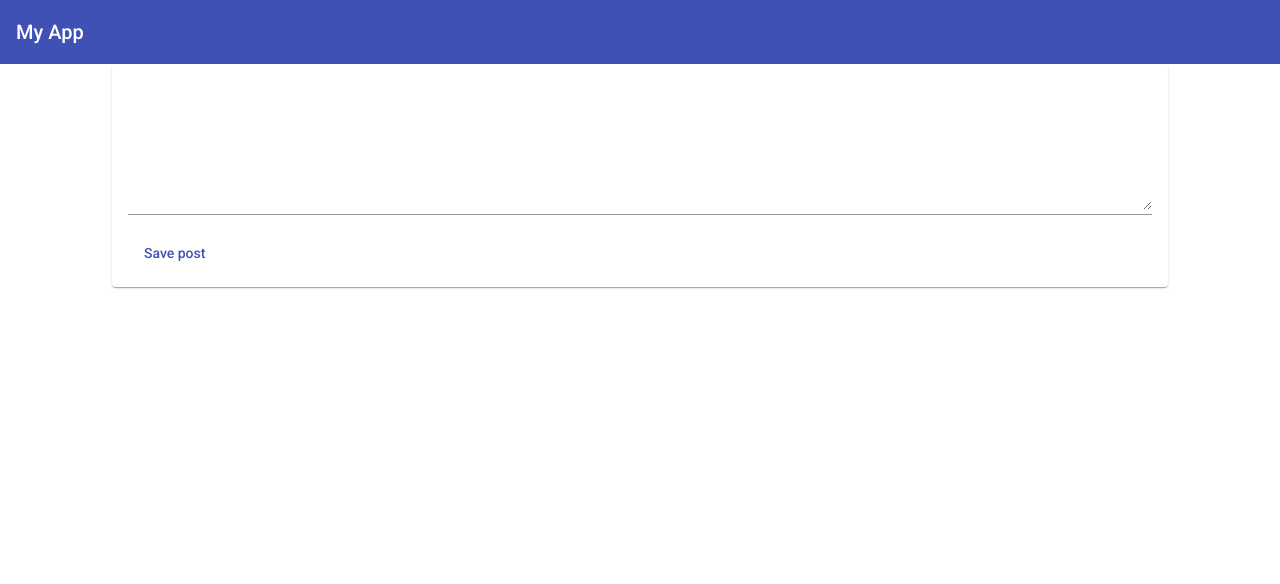
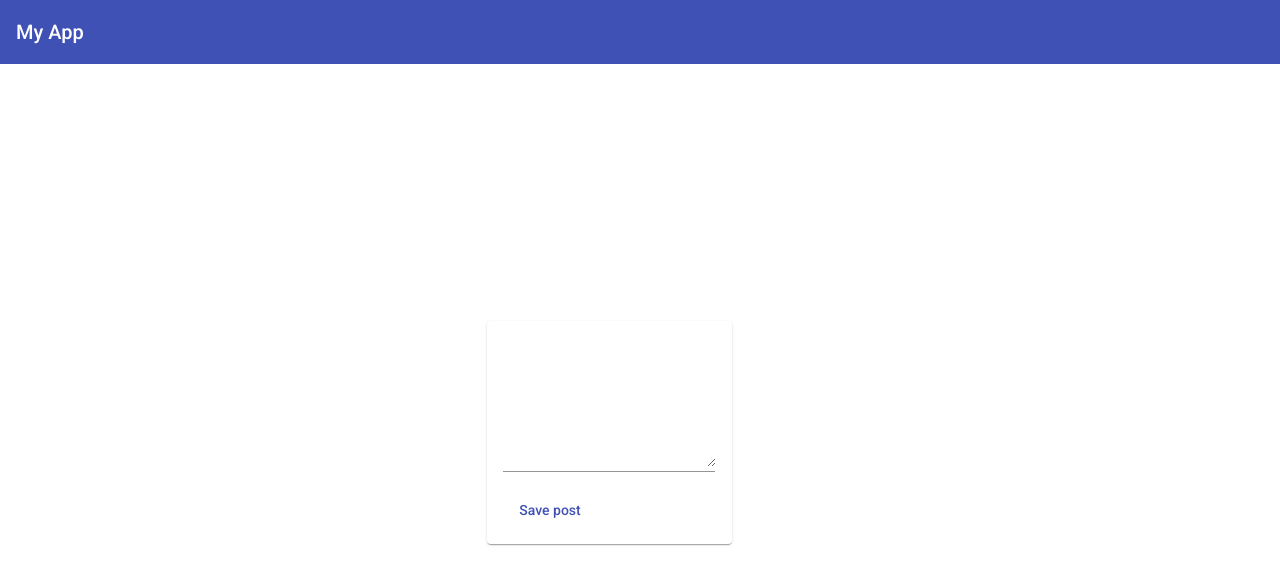
Before and after one commit to owozsh/angular-fs-app, an Angular app: page / in a window 1280 px wide. Shown: the top 584 px of the page. Built offline with nearby package versions, Linux system fonts and the light colour scheme.

Commit message:
update header location and add post-list

```diff
--- a/src/app/app.component.html
+++ b/src/app/app.component.html
@@ -1,2 +1,4 @@
 <app-header></app-header>
-<app-post-create></app-post-create>
+<main>
+  <app-post-create></app-post-create>
+</main>
--- a/src/app/app.component.scss
+++ b/src/app/app.component.scss
@@ -0,0 +1,9 @@
+main {
+  display: flex;
+  flex-direction: column;
+  align-items: center;
+  justify-content: center;
+
+  width: 100%;
+  height: 100%;
+}
--- a/src/app/app.module.ts
+++ b/src/app/app.module.ts
@@ -9,7 +9,7 @@ import { MatToolbarModule } from '@angular/material/toolbar';
 
 import { AppComponent } from './app.component';
 import { PostCreateComponent } from './posts/post-create/post-create.component';
-import { HeaderComponent } from './posts/header/header.component';
+import { HeaderComponent } from './header/header.component';
 
 @NgModule({
   declarations: [AppComponent, PostCreateComponent, HeaderComponent],
--- a/src/app/posts/post-create/post-create.component.scss
+++ b/src/app/posts/post-create/post-create.component.scss
@@ -1,6 +1,5 @@
 mat-card {
   width: 80%;
-  margin: auto;
 }
 
 mat-form-field,
--- a/src/styles.scss
+++ b/src/styles.scss
@@ -1,4 +1,21 @@
 /* You can add global styles to this file, and also import other style files */
+* {
+  box-sizing: border-box;
+  margin: 0;
+  padding: 0;
+}
 
-html, body { height: 100%; }
-body { margin: 0; font-family: Roboto, "Helvetica Neue", sans-serif; }
+html,
+body {
+  height: 100%;
+}
+body {
+  margin: 0;
+  font-family: Roboto, "Helvetica Neue", sans-serif;
+}
+
+app-root {
+  display: flex;
+  flex-direction: column;
+  height: 100vh;
+}
```
Also changed, not shown: src/app/header/header.component.html (renamed from src/app/posts/header/header.component.html), src/app/header/header.component.ts (renamed from src/app/posts/header/header.component.ts), src/app/posts/post-list/post-list.component.html (added), src/app/posts/post-list/post-list.component.ts (added).
